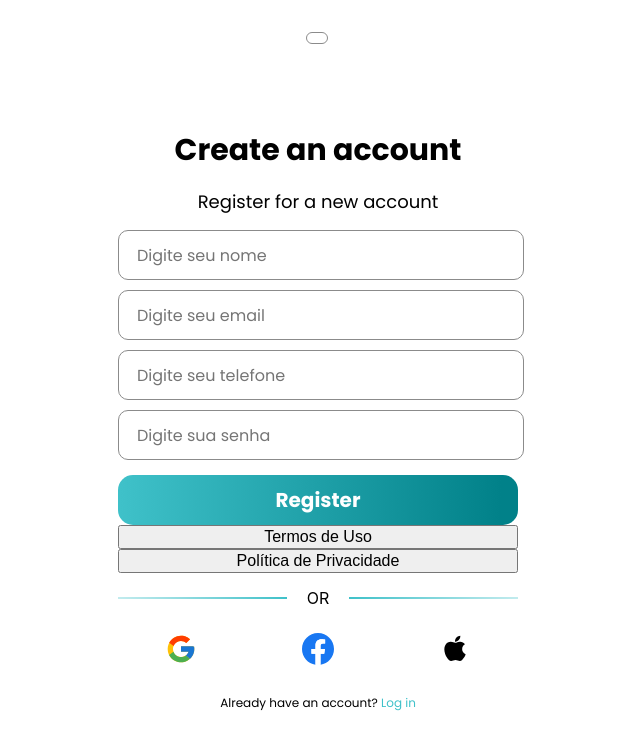
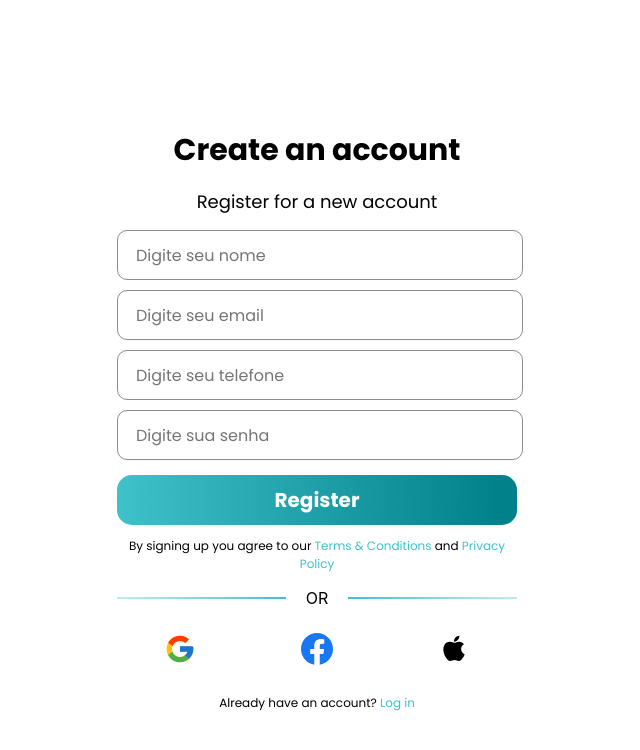
Before and after one commit to natatgh/timeslice, a React (Create React App) app: page / in a window 1280 px wide. Both pictures are taken after a click on the button 465 px from the left and 172 px from the top of the page. Shown: the top 750 px of the page, without its empty margins (323-963 px from the left). Built offline with nearby package versions, Linux system fonts and the light colour scheme.

Commit message:
New version

```diff
--- a/src/App.css
+++ b/src/App.css
@@ -172,6 +172,15 @@ button[type="submit"] {
     outline: none;                  /* Remove o contorno ao clicar/focar no botão */
 }
 
+.terms-privacity {
+    color: #000;
+    font-family: Poppins;
+    font-size: 12px;
+    font-style: normal;
+    font-weight: 400;
+    line-height: normal;
+}
+
 .no-have-account {
     color: #000;
     font-family: Poppins;
--- a/src/Notification.css
+++ b/src/Notification.css
@@ -1,50 +1,93 @@
-.notification-top-container {
-    border: 1px solid #FFF;
-    background: var(--Gradient, linear-gradient(91deg, #3FC1C9 0.58%, #018189 95.65%));
+
+html,
+body {
+    height: 100%;
 }
 
-.notification-sub-container {
+.container {
     margin-top: 2rem;
+    justify-content: flex-start;
+    align-items: center;
+    max-width: 300px;
+    background: #fff;
+    border-radius: 50%;
+    color: white;
+    opacity: 0;
+    overflow: hidden;
+    animation: scale-in .2s ease-out forwards,
+               expand 2s .25s ease-out forwards;
+}
+
+.rectangle {
+    width: 100%;
+    height: 20px;
+    display: flex;
+    align-items: center;
+    justify-content: center;
+    background: linear-gradient(91deg, #3FC1C9 0.58%, #018189 95.65%);
+}
+
+.notification-text {
+    padding: 12px;
+    display: flex;
+    align-items: center;
+    font-family: 'Roboto', sans-serif;
+    font-size: 14px;
+    animation: fade-in .3s ease-in forwards;
+    background: inherit;
+    flex-grow: 1;
+    border-radius: 4px 0 0 4px;
+    gap: 11px;
+}
+
+.notification-text > span {
+    color: #000;
+}
+
+.line-1 {
+    flex-grow: 1;  /* Permite que as linhas cresçam para ocupar o espaço disponível */
+    height: 2px;  /* Espessura das linhas */
+    background: linear-gradient(-90deg, #3FC1C9 0%, rgba(63, 193, 201, 0.31) 101.25%);}
+
+.line-2 {
+    flex-grow: 1;  /* Permite que as linhas cresçam para ocupar o espaço disponível */
+    height: 2px;  /* Espessura das linhas */
+    background: linear-gradient(90deg, #3FC1C9 0%, rgba(63, 193, 201, 0.31) 101.25%);
+}
+
+@keyframes scale-in {
+    100% {
+        opacity: 1;
+    }
+}
+
+@keyframes expand {
+    50% {
+        width: 350px;
+        border-radius: 6px;
+    }
+    100% {
+        width: 360px;
+        border-radius: 4px;
+        box-shadow: 0px 1px 3px 0px rgba(0,0,0,.2),
+                    0px 1px 1px 0px rgba(0,0,0,.14),
+                    0px 3px 3px -1px rgba(0,0,0,.12);
+    }
+}
+
+@keyframes fade-in {
+    0% {
+        opacity: 0;
+    }
+    100% {
+        opacity: .8;
+    }
+}
+
+.container {
     position: fixed;
     top: 0;
     left: 50%;
     transform: translateX(-50%);
-    z-index: 1000;
-    width: auto;
-    border-radius: 10px;
-    border: 1px solid #8B8B8B;
-    padding: 5px 10px;  /* Espaçamento ao redor do container */
+    z-index: 1000;  /* Ensure the notification is above other elements */
 }
-
-.notification {
-    color: #000;
-    font-family: Poppins;
-    font-size: 18px;
-    font-weight: 400;
-    text-align: center;
-    transition: all 0.3s ease;
-    opacity: 0;
-    visibility: hidden;
-}
-
-.notification.active {
-    opacity: 1;
-    visibility: visible;
-}
-
-.or-option {
-    display: flex;
-    align-items: center;
-    gap: 10px;  /* Espaçamento entre as linhas e o texto */
-}
-
-.notification-line {
-    flex-grow: 1;  /* Permite que as linhas cresçam para ocupar o espaço disponível */
-    height: 2px;  /* Espessura das linhas */
-    background: linear-gradient(-90deg, #3FC1C9 0%, rgba(63, 193, 201, 0.31) 101.25%);}
-
-.notification-line2 {
-    flex-grow: 1;  /* Permite que as linhas cresçam para ocupar o espaço disponível */
-    height: 2px;  /* Espessura das linhas */
-    background: linear-gradient(90deg, #3FC1C9 0%, rgba(63, 193, 201, 0.31) 101.25%);
-}
--- a/src/Notification.js
+++ b/src/Notification.js
@@ -2,20 +2,19 @@ import React from 'react';
 import './Notification.css';
 
 function Notification(props) {
+    if (!props.message) {
+        return null;  // Não renderiza nada se a mensagem for null ou vazia
+    }
+
     return (
-        <div className="notification-container">
-            <div className="notification-top-container">
-
-            </div>
-            <div className="notification-sub-container">
-                <span className="notification-line"></span>
-                <div className={`notification ${props.message ? 'active' : ''}`}>
-                    {props.message}
-                </div>
-                <span className="notification-line2"></span>
+        <div className="container">
+            <div className="rectangle"></div>
+            <div className='notification-text'>
+                <div className='line-1'></div>
+                <span>{props.message}</span>
+                <div className='line-2'></div>
             </div>
         </div>
-
     );
 }
 
--- a/src/RegisterScreen.js
+++ b/src/RegisterScreen.js
@@ -52,7 +52,7 @@ function RegisterScreen(props) {
 
   return (
     <div className="App">
-  <Notification message={message} />
+      <Notification message={message} />
       <div className="login-container">
 
         <h1>Create an account</h1>
@@ -66,8 +66,9 @@ function RegisterScreen(props) {
                 <input type='password' placeholder='Digite sua senha' value={password} onChange={(e) => setPassword(e.target.value)} />
             </div>
             <button className="btn-primary" type="submit">Register</button>
-        <button onClick={handleTermsClick} style={{marginRight: "10px"}}>Termos de Uso</button>
-        <button onClick={handlePrivacyClick}>Política de Privacidade</button>
+            <div className='terms-privacity'>
+              <p>By signing up you agree to our <span onClick={props.onNavigateToLogin} style={{color: '#3FC1C9', cursor: 'pointer'}}>Terms & Conditions</span> and <span onClick={props.onNavigateToLogin} style={{color: '#3FC1C9', cursor: 'pointer'}}>Privacy Policy</span></p>
+            </div>
         </form>
 
         <div className="or-option">
```
